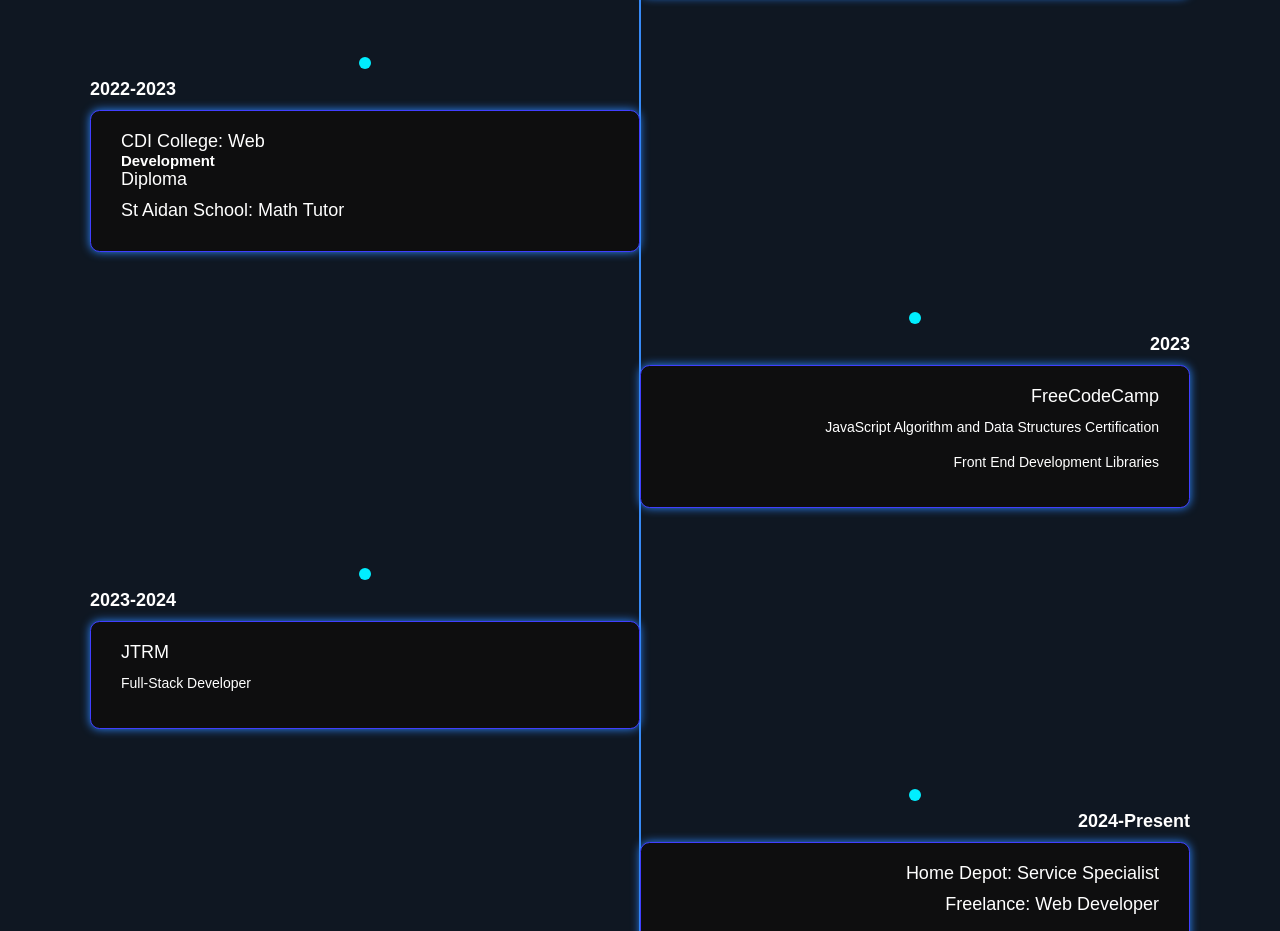
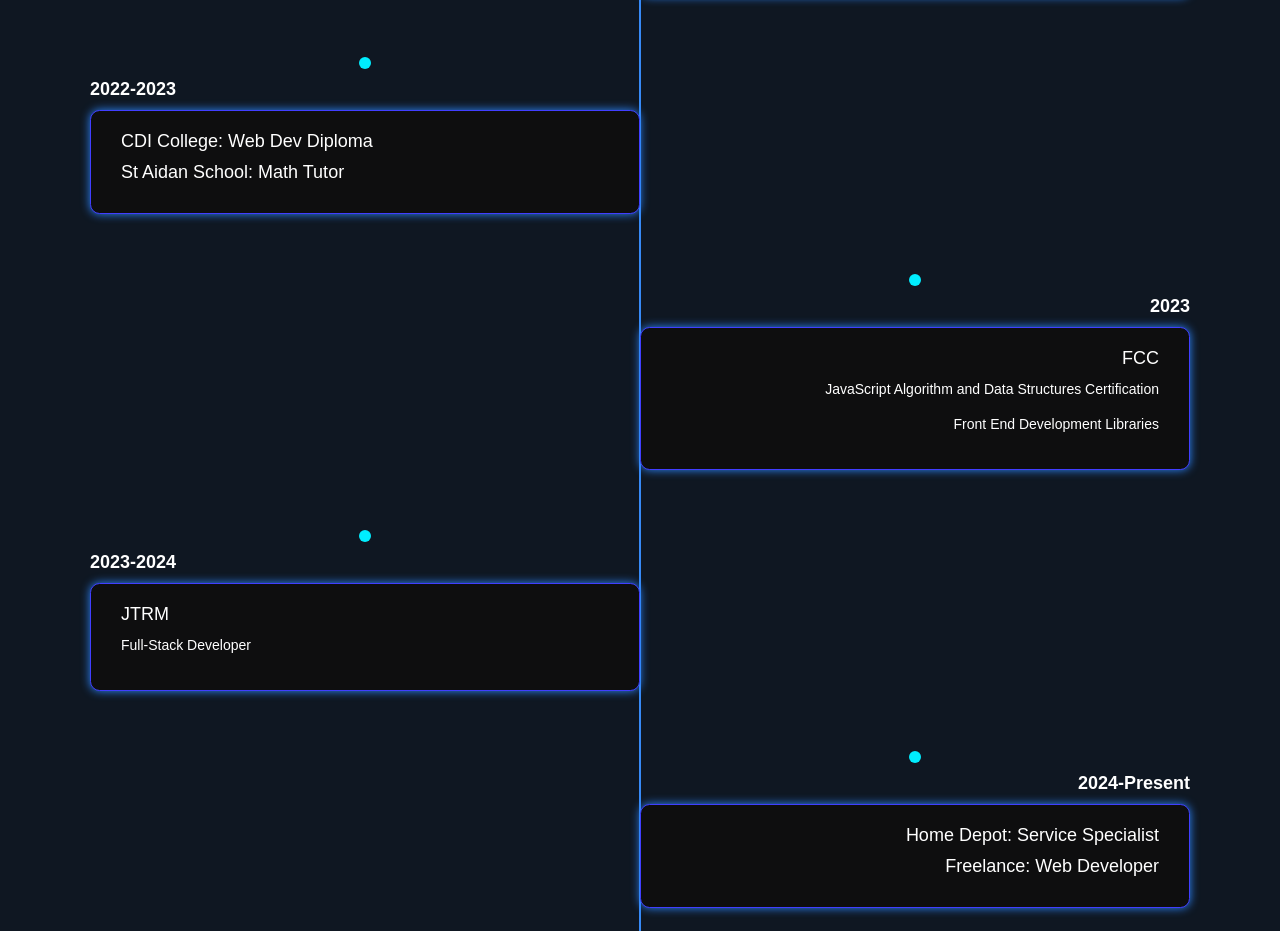
Before and after one commit to JoakimS/JoakimS.github.io, a plain HTML site: page index.html in a window 1280 px wide. Shown: the part 1347-2278 px from the top of the page. Drawn offline with nearby package versions, Linux system fonts and the light colour scheme.

Commit message:
Update index.html

```diff
--- a/index.html
+++ b/index.html
@@ -73,7 +73,7 @@
           <div class="timeline-dot"></div>
           <div class="timeline-date">2022-2023</div>
           <div class="timeline-content">
-            <h3>CDI College: <span> Web <h5>Development</h5> Diploma</span></h3>
+            <h3>CDI College: <span> Web Dev Diploma</span></h3>
             <h3>St Aidan School: <span> Math Tutor</span></h3>
           </div>
         </div>
@@ -81,7 +81,7 @@
           <div class="timeline-dot"></div>
           <div class="timeline-date">2023</div>
           <div class="timeline-content">
-            <h3>FreeCodeCamp</h3>
+            <h3>FCC</h3>
             <p>JavaScript Algorithm and Data Structures Certification</p>
             <p>Front End Development Libraries</p>
           </div>
```
